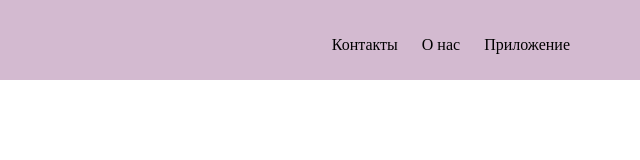
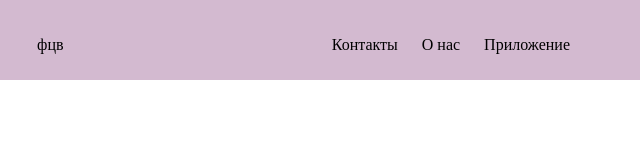
Before and after one commit to andrewtitov9/God_of_two, a plain HTML site: page index.html in a window 1280 px wide. Shown: the full height of the page, 640-1280 px from the left. Drawn offline with Linux system fonts and the light colour scheme.

Commit message:
Update index.html

```diff
--- a/index.html
+++ b/index.html
@@ -8,7 +8,7 @@
 <body>
 	<header>
 		<h1>Перспективный человек</h1>
-		<nav>
+		фцв<nav>
 			<a href="#">Контакты</a>
 			<a href="#">О нас</a>
 			<a href="#">Приложение</a>
```
